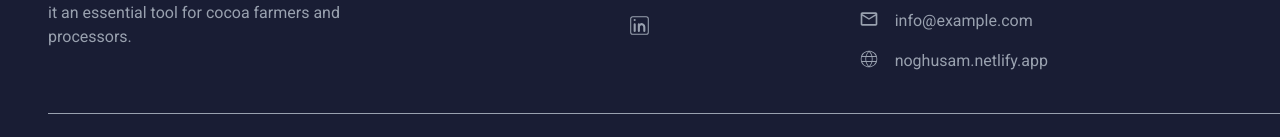
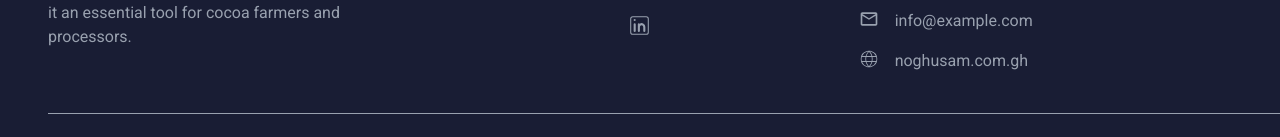
Before and after one commit to GROW-YAI/YAI-1, a React (Vite) app: page /#/ in a window 1280 px wide. Shown: the part 3855-3992 px from the top of the page. Built offline with nearby package versions, Linux system fonts and the light colour scheme.

Commit message:
small changes

```diff
--- a/src/components/Footer.jsx
+++ b/src/components/Footer.jsx
@@ -62,7 +62,7 @@ const Footer = () => {
           </div>
           <div className="flex gap-4 hover:text-[#FE5C24] transition-all duration-500">
             <CiGlobe size={20} />
-            <p>noghusam.netlify.app</p>
+            <p>noghusam.com.gh</p>
           </div>
         </div>
       </div>
```
